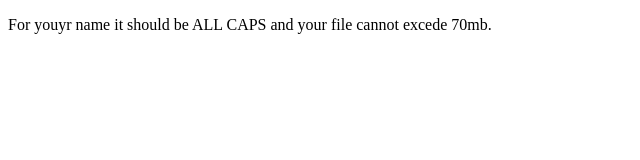
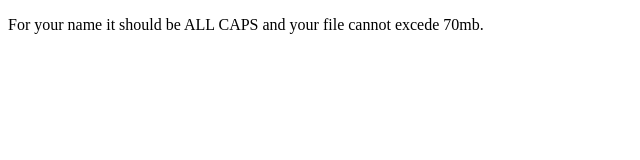
Before and after one commit to kahoks/kahoks.github.io, a plain HTML site: page help/upload.html in a window 1280 px wide. Shown: the full height of the page, 0-640 px from the left. Drawn offline with Linux system fonts and the light colour scheme.

Commit message:
Update upload.html

```diff
--- a/help/upload.html
+++ b/help/upload.html
@@ -4,6 +4,6 @@
 <title>Kahoks Github | Help</title>
 </head/
 <body>
-<p>For youyr name it should be ALL CAPS and your file cannot excede 70mb.</p>
+<p>For your name it should be ALL CAPS and your file cannot excede 70mb.</p>
 </body>
 </html>
```
